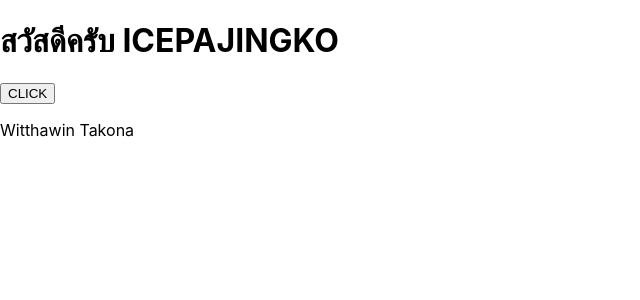
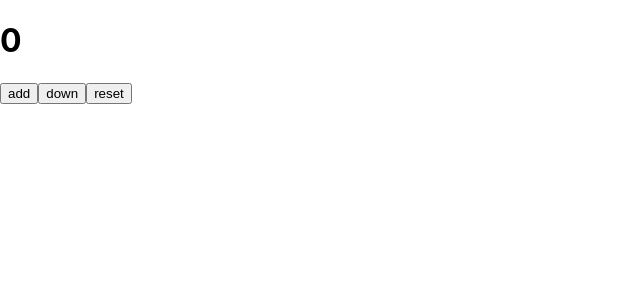
Before and after one commit to ICEPAJINGKO/aj-kong, a React (Create React App) app in the folder react18-real-world-projects/react-basic/: page / in a window 1280 px wide. Shown: the top 300 px of the page, without its empty margins (0-640 px from the left). Built offline with nearby package versions, Linux system fonts and the light colour scheme.

Commit message:
use useState

```diff
--- a/react18-real-world-projects/react-basic/src/App.js
+++ b/react18-real-world-projects/react-basic/src/App.js
@@ -1,11 +1,26 @@
+import { useState } from "react";
+
 function App() {
-  const name = "ICEPAJINGKO";
+  const [count, setCount] = useState(0);
+
+  function addCount() {
+    setCount(count + 1);
+  }
+
+  function downCount() {
+    setCount(count - 1);
+  }
+
+  function resetCount() {
+    setCount(0);
+  }
 
   return (
     <>
-      <h1>สวัสดีครับ {name}</h1>
-      <button onClick={() => alert("สวัสดีประเทศไทย")}>CLICK</button>
-      <p>Witthawin Takona</p>
+      <h1>{count}</h1>
+      <button onClick={addCount}>add</button>
+      <button onClick={downCount}>down</button>
+      <button onClick={resetCount}>reset</button>
     </>
   );
 }
```
